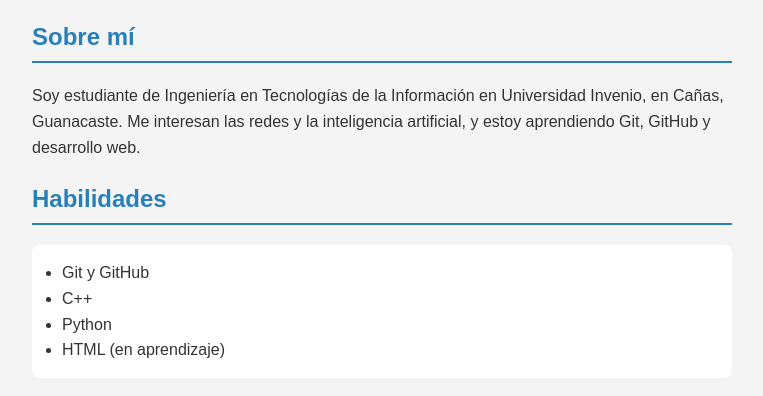
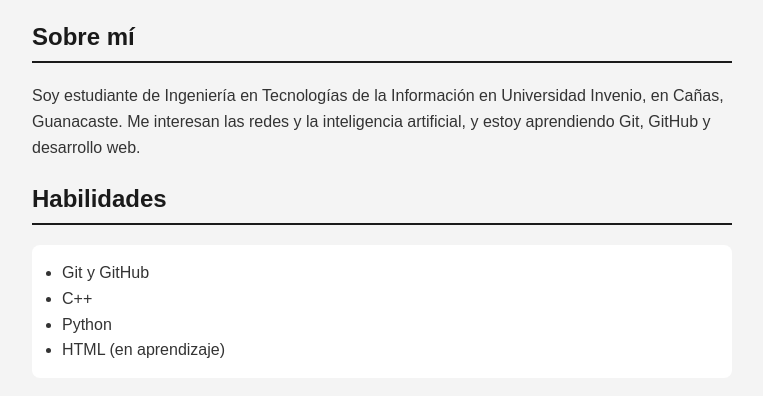
Before and after one commit to darleyy/aprendiendo-git, a plain HTML site: page index.html in a window 1280 px wide. Shown: the part 136-532 px from the top of the page, without its empty margins (258-1021 px from the left). Drawn offline with Linux system fonts and the light colour scheme.

Commit message:
Cambio color de titulos a negro

```diff
--- a/style.css
+++ b/style.css
@@ -13,8 +13,8 @@ h1 {
 }
 
 h2 {
-    color: #2980b9;
-    border-bottom: 2px solid #2980b9;
+    color: #1a1a1a;
+    border-bottom: 2px solid #1a1a1a;
     padding-bottom: 5px;
 }
 
```
